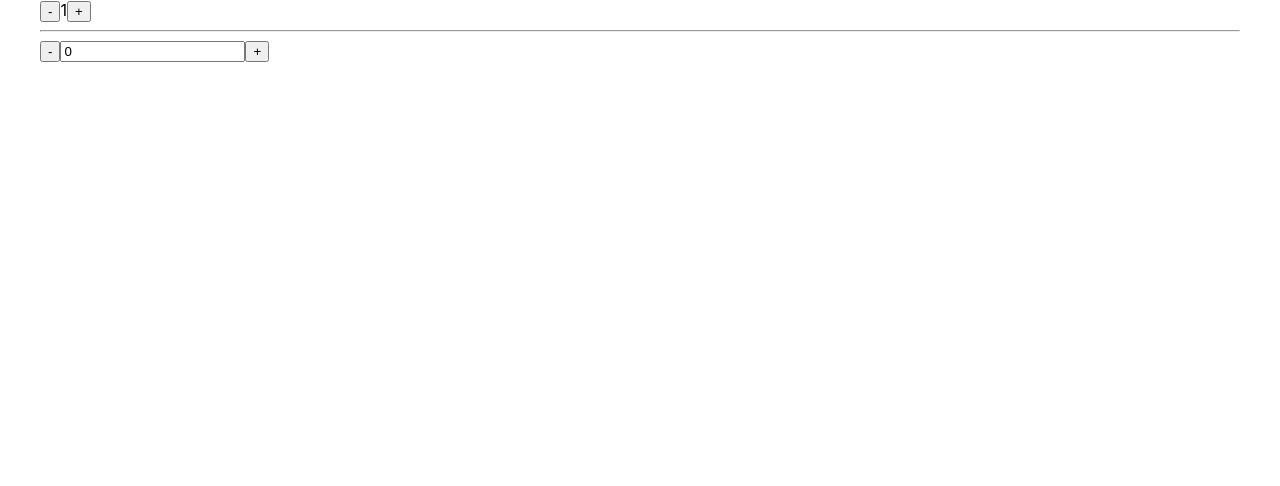
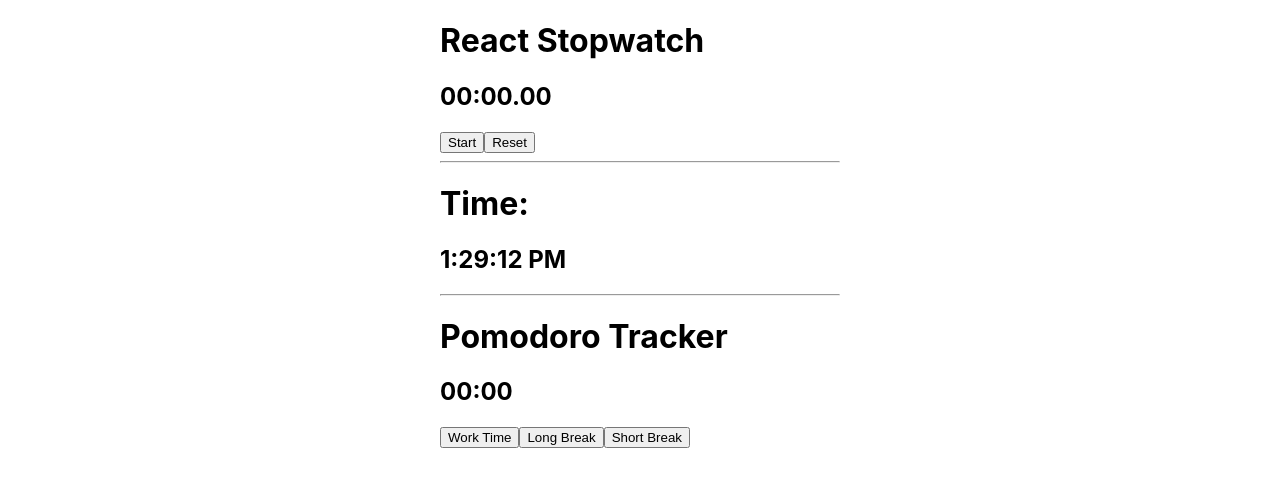
Before and after one commit to Ole-Leo/skypro-react, a React (Create React App) app in the folder skypro-react/: page / in a window 1280 px wide. Shown: the top 486 px of the page. Built offline with nearby package versions, Linux system fonts and the light colour scheme; the HTML template or start-up script is replaced by a standard one.

Commit message:
init: homework_4-tasks

```diff
--- a/skypro-react/src/App.js
+++ b/skypro-react/src/App.js
@@ -1,12 +1,13 @@
-import Counter from './homework_3/Counter';
-import CounterWithInput from './homework_3/CounterWithInput';
+import ReactStopwatch from './homework_4/ReactStopwatch';
+import Clock from './homework_4/Clock';
+import PomodoroTracker from './homework_4/PomodoroTracker';
 
 function App() {
   return (
     <>
-      <Counter />
-      <hr />
-      <CounterWithInput />
+      <ReactStopwatch />
+      <Clock />
+      <PomodoroTracker />
     </>
   );
 }
--- /dev/null
+++ b/skypro-react/src/homework_4/Clock.js
@@ -0,0 +1,32 @@
+import React from 'react';
+
+export default class Clock extends React.Component {
+  constructor(props) {
+    super(props);
+    this.state = {
+      time: new Date(),
+    };
+  }
+
+  componentDidMount() {
+    this.interval = setInterval(
+      () => this.setState({ time: new Date() }),
+      1000
+    );
+  }
+
+  componentWillUnmount() {
+    clearInterval(this.interval);
+  }
+
+  render() {
+    return (
+      <div>
+        <hr />
+        <h1>Time:</h1>
+        <h2>{this.state.time.toLocaleTimeString()}</h2>
+        <hr />
+      </div>
+    );
+  }
+}
--- /dev/null
+++ b/skypro-react/src/homework_4/PomodoroTracker.js
@@ -0,0 +1,96 @@
+import React from 'react';
+import { second, minute } from './additional';
+
+const oneMinute = 6000;
+
+const tracker = {
+  'work time': 30 * oneMinute,
+  'long break': 15 * oneMinute,
+  'short break': 7 * oneMinute,
+};
+
+export default class PomodoroTracker extends React.Component {
+  constructor(props) {
+    super(props);
+    this.state = {
+      counter: 0,
+      workTime: tracker['work time'],
+      longBreak: tracker['long break'],
+      shortBreak: tracker['short break'],
+      isCounting: false,
+    };
+  }
+
+  componentWillUnmount() {
+    clearInterval(this.timer);
+  }
+
+  componentDidUpdate(prevState) {
+    if (prevState.counter !== this.state.counter) {
+      this.decrement = this.decrement.bind(this);
+    }
+  }
+
+  decrement = () => {
+    if (this.state.counter === 0) {
+      clearInterval(this.timer);
+
+      this.setState(() => ({
+        isCounting: false,
+      }));
+
+      return;
+    }
+    this.setState((prevState) => ({ counter: prevState.counter - 1 }));
+  };
+
+  stopHandler = () => {
+    this.setState({ isCounting: false });
+    clearInterval(this.timer);
+  };
+
+  startHandler = (event) => {
+    clearInterval(this.timer);
+    const targetAttr = event.target.dataset.status;
+
+    if (targetAttr === 'work') {
+      this.setState({ counter: this.state.workTime, isCounting: true });
+    }
+    if (targetAttr === 'long-break') {
+      this.setState({ counter: this.state.longBreak, isCounting: true });
+    }
+    if (targetAttr === 'short-break') {
+      this.setState({ counter: this.state.shortBreak, isCounting: true });
+    }
+
+    this.timer = setInterval(() => this.decrement(), 10);
+  };
+
+  render() {
+    const counter = this.state.counter;
+    return (
+      <>
+        <h1>Pomodoro Tracker</h1>
+        <h2>
+          <span>{minute(counter)}:</span>
+          <span>{second(counter)}</span>
+        </h2>
+        {this.state.isCounting ? (
+          <button onClick={this.stopHandler}>Stop</button>
+        ) : (
+          <div>
+            <button data-status="work" onClick={this.startHandler}>
+              Work Time
+            </button>
+            <button data-status="long-break" onClick={this.startHandler}>
+              Long Break
+            </button>
+            <button data-status="short-break" onClick={this.startHandler}>
+              Short Break
+            </button>
+          </div>
+        )}
+      </>
+    );
+  }
+}
--- /dev/null
+++ b/skypro-react/src/homework_4/ReactStopwatch.js
@@ -0,0 +1,59 @@
+import React from 'react';
+import { millisecond, second, minute } from './additional';
+
+export default class ReactStopwatch extends React.Component {
+  constructor(props) {
+    super(props);
+    this.state = {
+      counter: 0,
+      isCounting: false,
+    };
+  }
+
+  startHandler = () => {
+    this.setState({ isCounting: true });
+    this.stopwatch = setInterval(() => this.increment(), 10);
+  };
+
+  stopHandler = () => {
+    this.setState({ isCounting: false });
+    clearInterval(this.stopwatch);
+  };
+
+  resetHandler = () => {
+    this.setState({ counter: 0 });
+  };
+
+  componentDidUpdate(prevState) {
+    if (prevState.counter !== this.state.counter) {
+      this.increment = () => {
+        this.setState((prevState) => ({ counter: prevState.counter + 1 }));
+      };
+    }
+  }
+
+  componentWillUnmount() {
+    clearInterval(this.stopwatch);
+  }
+
+  render() {
+    const counter = this.state.counter;
+
+    return (
+      <div>
+        <h1>React Stopwatch</h1>
+        <h2>
+          <span>{minute(counter)}:</span>
+          <span>{second(counter)}.</span>
+          <span>{millisecond(counter)}</span>
+        </h2>
+        {this.state.isCounting ? (
+          <button onClick={this.stopHandler}>Stop</button>
+        ) : (
+          <button onClick={this.startHandler}>Start</button>
+        )}
+        <button onClick={this.resetHandler}>Reset</button>
+      </div>
+    );
+  }
+}
--- /dev/null
+++ b/skypro-react/src/homework_4/additional.js
@@ -0,0 +1,13 @@
+const minute = (minutesQuantity, interval = 100) => {
+  return ('0' + Math.floor((minutesQuantity / interval / 60) % 60)).slice(-2);
+};
+
+const second = (secondsQuantity, interval = 100) => {
+  return ('0' + Math.floor((secondsQuantity / interval) % 60)).slice(-2);
+};
+
+const millisecond = (millisecondsQuantity, interval = 100) => {
+  return ('0' + millisecondsQuantity / interval).slice(-2);
+};
+
+export { millisecond, second, minute };
--- a/skypro-react/src/index.css
+++ b/skypro-react/src/index.css
@@ -1,6 +1,6 @@
 body {
   margin: 0 auto;
-  width: 1200px;
+  width: 400px;
   font-family: -apple-system, BlinkMacSystemFont, 'Segoe UI', 'Roboto', 'Oxygen',
     'Ubuntu', 'Cantarell', 'Fira Sans', 'Droid Sans', 'Helvetica Neue',
     sans-serif;
```
